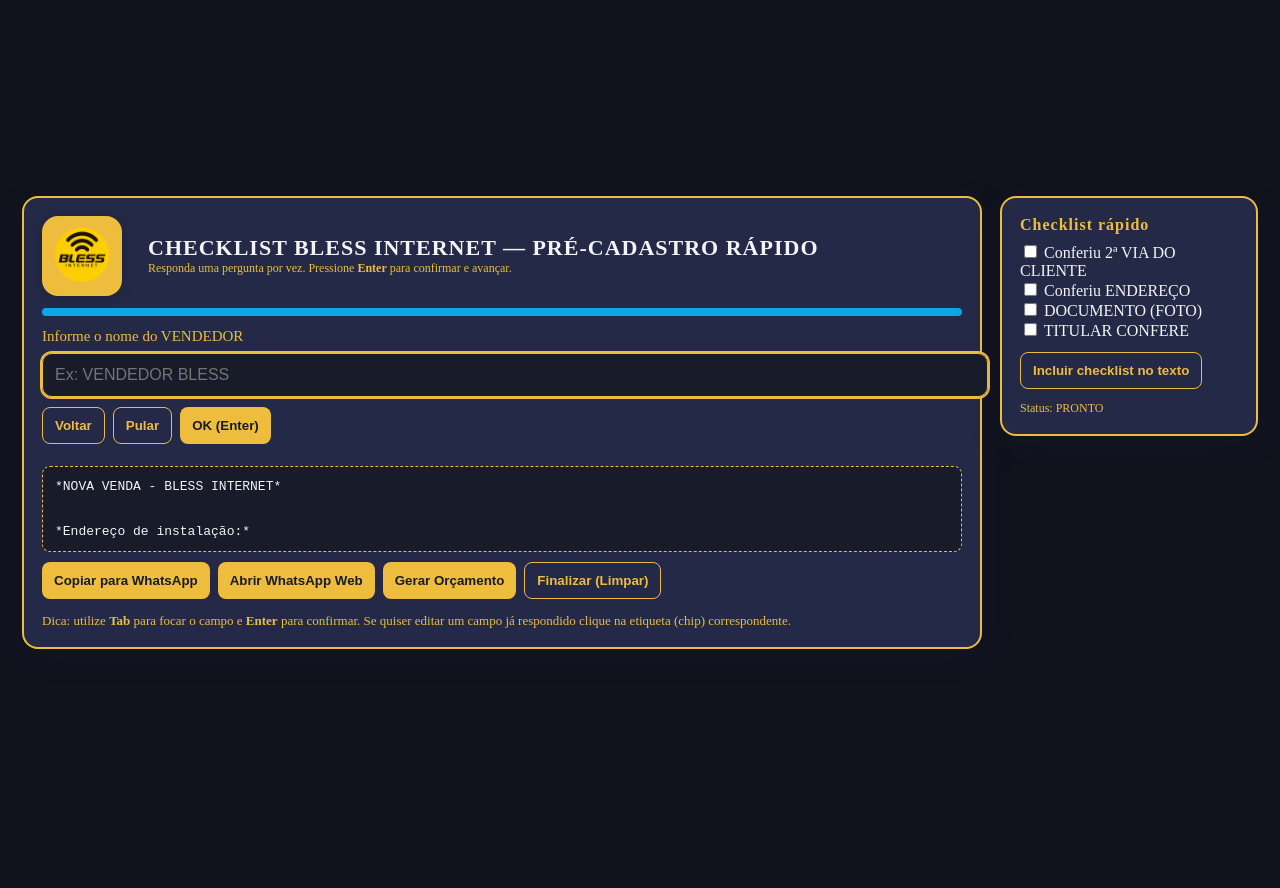
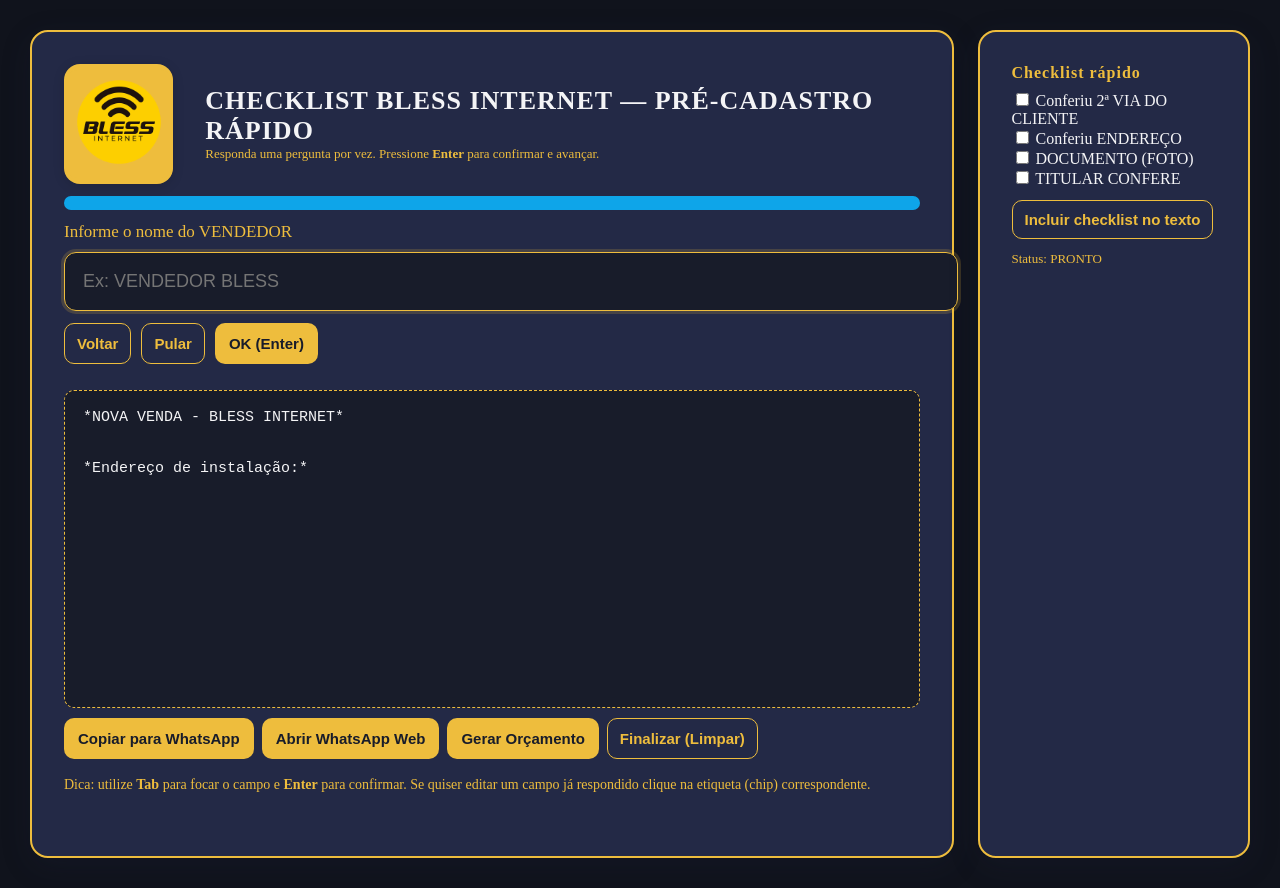
Before and after one commit to williaw-lira/Cadastro-Amigo, a plain HTML site: page index.html in a window 1280 px wide. Before the commit the page ends 844 px from the top, so only its background shows below. Drawn offline with Linux system fonts and the light colour scheme.

Commit message:
melhoria no front end da pagina index do checklist

```diff
--- a/index.html
+++ b/index.html
@@ -16,8 +16,9 @@
     --chip-bg: #232946;
     --border: #eebd3d;
     --shadow: 0 8px 30px rgba(35,41,70,0.18);
-      --logo-size:80px;
+    --logo-size:120px; /* aumentado */
   }
+
   body{
     margin:0;
     background:var(--background);
@@ -27,19 +28,23 @@
     flex-direction:column;
     align-items:center;
     justify-content:center;
-      padding:22px;
+    padding:30px; /* mais espaçamento */
   }
+
   .main-content{
     display:flex;
-      gap:18px;
+    gap:24px;
     align-items:flex-start;
     justify-content:center;
     width:100%;
-      max-width:1280px;
+    max-width:1400px; /* maior área */
   }
-    .wrap{max-width:960px;width:100%}
-    header{display:flex;align-items:center;gap:18px;margin-bottom:8px;}
-    h1{margin:0;font-size:22px;letter-spacing:1px;}
+
+  .wrap{max-width:1220px;width:100%} /* aumenta largura disponível para o card */
+
+  header{display:flex;align-items:center;gap:20px;margin-bottom:10px;}
+  h1{margin:0;font-size:26px;letter-spacing:1px;} /* título maior */
+
   .logo-bless{
     width:var(--logo-size);
     height:var(--logo-size);
@@ -49,52 +54,64 @@
     align-items:center;
     justify-content:center;
     box-shadow:0 2px 12px #0002;
-      margin-right:8px;
+    margin-right:12px;
   }
   .logo-bless img{
-      width:70px;
-      height:70px;
+    width:calc(var(--logo-size) - 12px);
+    height:calc(var(--logo-size) - 12px);
     object-fit:contain;
     border-radius:12px;
     background:var(--secondary);
   }
+
   .card{
     background:var(--card);
-      border-radius:16px;
-      padding:18px;
+    border-radius:18px;
+    padding:32px;              /* espaço interno maior */
+    min-height:760px;         /* altura bem maior para a área de cadastro */
     border:2px solid var(--border);
     box-shadow:var(--shadow);
     color:var(--text);
   }
-    .question{font-size:15px;color:var(--accent);margin-bottom:8px}
-    .input,.select{width:100%;padding:12px;border-radius:10px;border:1px solid var(--border);background:#181c2a;color:var(--text);font-size:16px}
-    .input:focus,.select:focus{outline:2px solid var(--accent);}
-    .small{font-size:12px;color:#eebd3d}
-    .row{display:flex;gap:8px}
-    .btn{background:var(--secondary);border:none;padding:10px 12px;border-radius:8px;color:var(--primary);cursor:pointer;font-weight:bold;}
-    .btn.ghost{background:transparent;border:1px solid var(--border);color:var(--accent);}
+
+  .question{font-size:17px;color:var(--accent);margin-bottom:10px}
+  .input,.select{width:100%;padding:18px;border-radius:12px;border:1px solid var(--border);background:#181c2a;color:var(--text);font-size:18px}
+  .input:focus,.select:focus{outline:3px solid rgba(238,189,61,0.18);}
+
+  .small{font-size:13px;color:#eebd3d}
+  .row{display:flex;gap:10px}
+  .btn{background:var(--secondary);border:none;padding:12px 14px;border-radius:10px;color:var(--primary);cursor:pointer;font-weight:700;font-size:15px;}
+  .btn.ghost{background:transparent;border:1px solid var(--border);color:var(--accent);padding:10px 12px;}
   .btn:active{background:var(--accent);color:#181c2a;}
-    .preview{white-space:pre-wrap;background:#181c2a;padding:12px;border-radius:8px;margin-top:12px;border:1px dashed var(--border);font-family:monospace;color:var(--text);}
-    .side{width:320px}
-    .progress{height:8px;background:linear-gradient(90deg,var(--secondary) 0%, var(--card) 100%);border-radius:8px;overflow:hidden}
-    .controls{display:flex;gap:8px;margin-top:10px}
-    .steps{display:flex;gap:6px;flex-wrap:wrap;margin-top:10px}
-    .chip{background:var(--chip-bg);padding:6px 8px;border-radius:8px;font-size:13px;border:1px solid var(--border);color:var(--secondary);}
+
+  .preview{white-space:pre-wrap;background:#181c2a;padding:18px;border-radius:10px;margin-top:14px;border:1px dashed var(--border);font-family:monospace;color:var(--text);min-height:280px;font-size:15px}
+
+  .side{width:360px} /* mantém sidebar, ligeiramente maior */
+  .progress{height:14px;background:linear-gradient(90deg,var(--secondary) 0%, var(--card) 100%);border-radius:10px;overflow:hidden}
+
+  .controls{display:flex;gap:10px;margin-top:12px}
+  .steps{display:flex;gap:8px;flex-wrap:wrap;margin-top:12px}
+  .chip{background:var(--chip-bg);padding:8px 10px;border-radius:10px;font-size:14px;border:1px solid var(--border);color:var(--secondary);}
   .chip:hover{background:var(--secondary);color:var(--primary);}
-    footer{margin-top:14px;color:#eebd3d;font-size:13px}
+
+  footer{margin-top:18px;color:#eebd3d;font-size:14px}
+
   @media(max-width:1200px){
     .main-content{flex-direction:column;align-items:center;}
-      .side{width:100%;max-width:400px;margin:0 auto;}
+    .side{width:100%;max-width:420px;margin:0 auto;}
     .wrap{max-width:100%;}
   }
   @media(max-width:600px){
     .main-content{padding:0;}
     .side{width:100%;max-width:100%;}
     .wrap{max-width:100%;}
-      .card{padding:8px;}
-      .logo-bless{width:60px;height:60px;}
-      .logo-bless img{width:50px;height:50px;}
+    .card{padding:12px;min-height:auto;}
+    .logo-bless{width:70px;height:70px;}
+    .logo-bless img{width:58px;height:58px;}
+    .input,.select{padding:12px;font-size:15px}
+    .preview{min-height:160px}
   }
+
   .row-flex { display: flex; gap: 8px; }
   .input-editable { margin-top: 8px; }
   </style>
```
Lines whose indentation alone changed are shown as unchanged.
